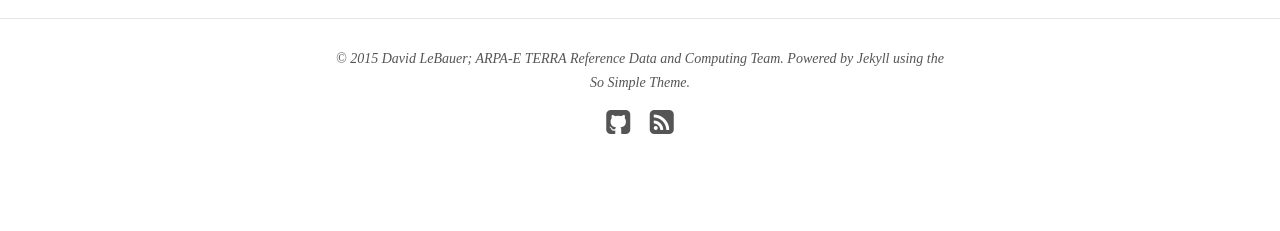
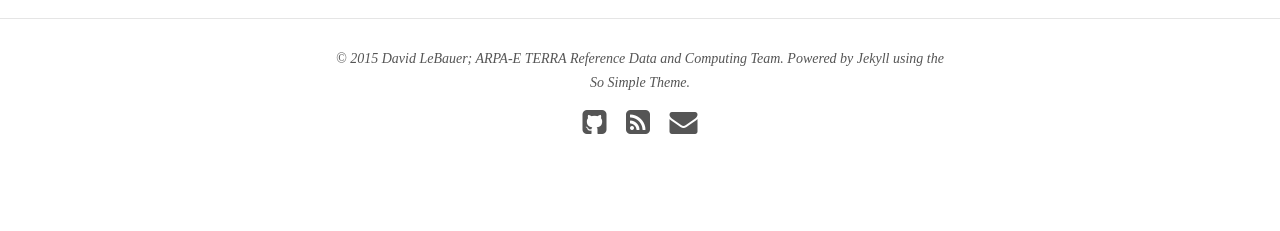
Before and after one commit to terra-reference/terraref.github.io, a Jekyll site: the page built from index.html, in a window 1280 px wide. Shown: the part 1465-1696 px from the top of the page. Built offline with Jekyll 4.4.1, drawn with Linux system fonts in a browser that asks for light colours; nearby versions of some CDN libraries.

Commit message:
added link for email signup

```diff
--- a/_includes/footer.html
+++ b/_includes/footer.html
@@ -14,3 +14,6 @@
   {% if site.owner.pinterest %}<a href="https://www.pinterest.com/{{ site.owner.pinterest }}/" title="{{ site.owner.name}} on Pinterest" target="_blank"><i class="fa fa-pinterest fa-2x"></i></a>{% endif %}
 	{% if site.owner.weibo %}<a href="https://www.weibo.com/u/{{ site.owner.weibo }}/" title="{{ site.owner.name}} on Weibo" target="_blank"><i class="fa fa-weibo fa-2x"></i></a>{% endif %}
   <a href="{{ site.url }}/feed.xml" title="Atom/RSS feed"><i class="fa fa-rss-square fa-2x"></i></a>
+
+
+<a href=http://eepurl.com/bEr7Ov title = "sign up for email"><i class="fa fa-envelope fa-2x"></i></a>
```
